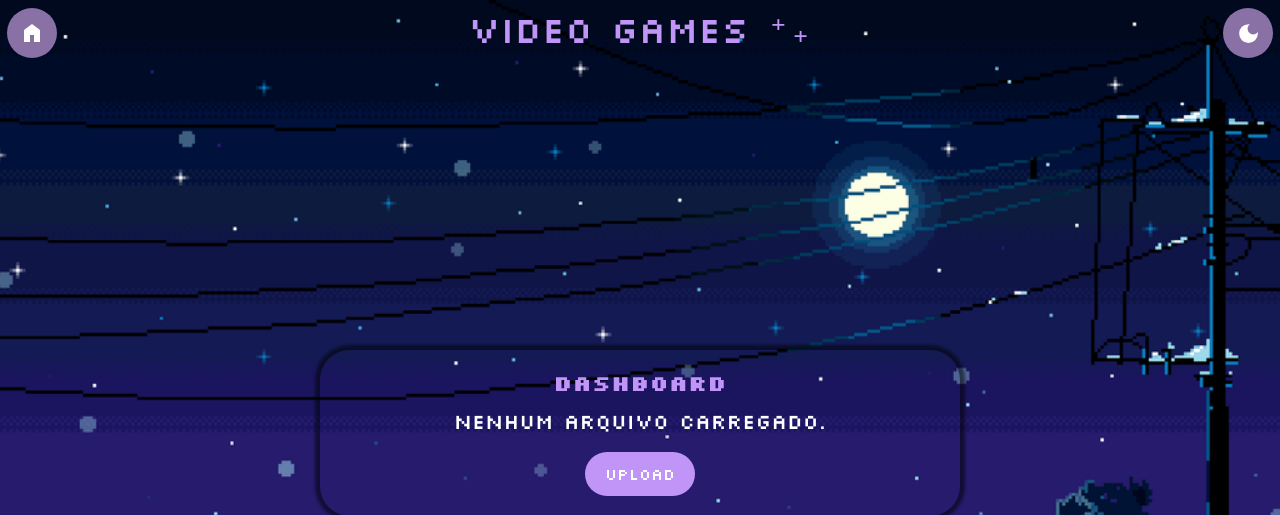
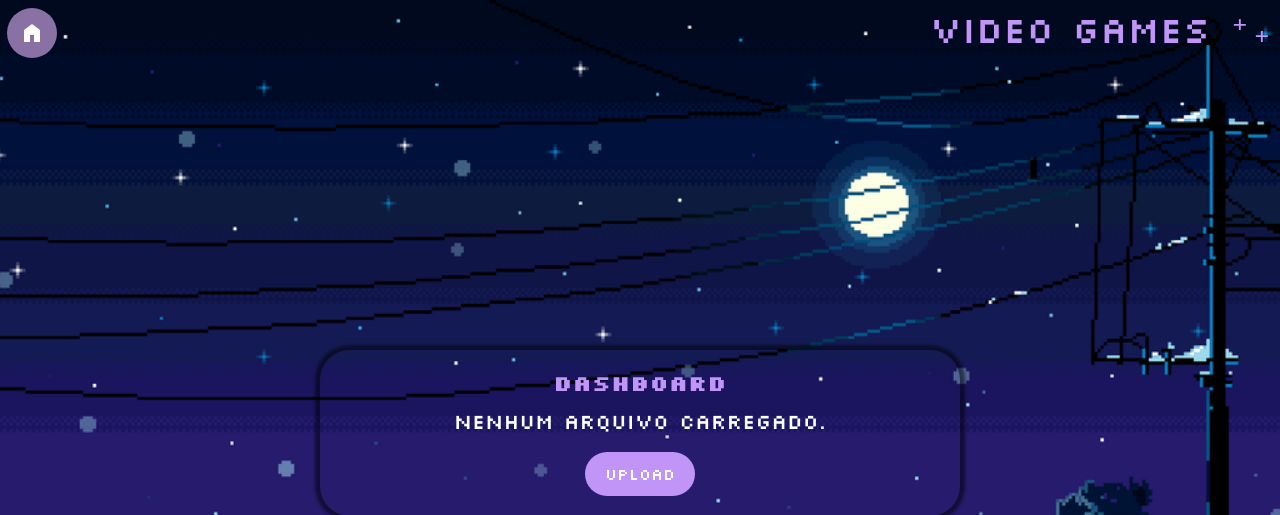
Before and after one commit to FelipeUemura11/Video-Game-Sales, a Flask app: page /dashboard in a window 1280 px wide. Shown: the top 515 px of the page. Run offline with Flask 3, Linux system fonts and the light colour scheme; some libraries are stand-ins or nearby versions.

Commit message:
ButtonRemoved/MachineLearning Exemplos

```diff
--- a/templates/base.html
+++ b/templates/base.html
@@ -27,7 +27,7 @@
                 padding: 7px;
             }
 
-            {#MUDA O TITULO DO CABEÇALHO AQUI#}
+            /* {#MUDA O TITULO DO CABEÇALHO AQUI#} */
             header h1 {
                 font-family: 'Silkscreen', monospace;
                 font-size: 2.3rem;
@@ -57,7 +57,7 @@
                 color: var(--cor-texto);
             }
 
-            {#MUDA O TITULO DO CARD DO MEIO AQUI#}
+            /* {#MUDA O TITULO DO CARD DO MEIO AQUI#} */
             .ctn_secondary h1 {
                 font-family: "Silkscreen", monospace;
                 font-size: 22px;
@@ -66,7 +66,7 @@
                 color: #c194f7;
             }
 
-            {#MUDA O TEXTO DO CARD DO MEIO AQUI#}
+            /* {#MUDA O TEXTO DO CARD DO MEIO AQUI#} */
             .ctn_secondary p {
                 font-family: "Silkscreen", monospace;
                 font-size: 21px;
@@ -101,16 +101,6 @@
             <div style="width: calc(3% - 7px)"></div>
         {% endif %}
         <h1>video games ⁺₊</h1>
-        <div>
-            <button id="theme-switch" class="button">
-                <svg class="moon-icon" xmlns="http://www.w3.org/2000/svg" height="25px" viewBox="0 -960 960 960" width="25px" fill="currentColor">
-                    <path d="M480-120q-150 0-255-105T120-480q0-150 105-255t255-105q14 0 27.5 1t26.5 3q-41 29-65.5 75.5T444-660q0 90 63 153t153 63q55 0 101-24.5t75-65.5q2 13 3 26.5t1 27.5q0 150-105 255T480-120Z"/>
-                </svg>
-                <svg class="sun-icon" xmlns="http://www.w3.org/2000/svg" height="25px" viewBox="0 -960 960 960" width="25px" fill="currentColor">
-                    <path d="M480-280q-83 0-141.5-58.5T280-480q0-83 58.5-141.5T480-680q83 0 141.5 58.5T680-480q0 83-58.5 141.5T480-280ZM200-440H40v-80h160v80Zm720 0H760v-80h160v80ZM440-760v-160h80v160h-80Zm0 720v-160h80v160h-80ZM256-650l-101-97 57-59 96 100-52 56Zm492 496-97-101 53-55 101 97-57 59Zm-98-550 97-101 59 57-100 96-56-52ZM154-212l101-97 55 53-97 101-59-57Z"/>
-                </svg>
-            </button>
-        </div>
     </header>
 
     <main>
```
Also changed, not shown: 3 other files.
